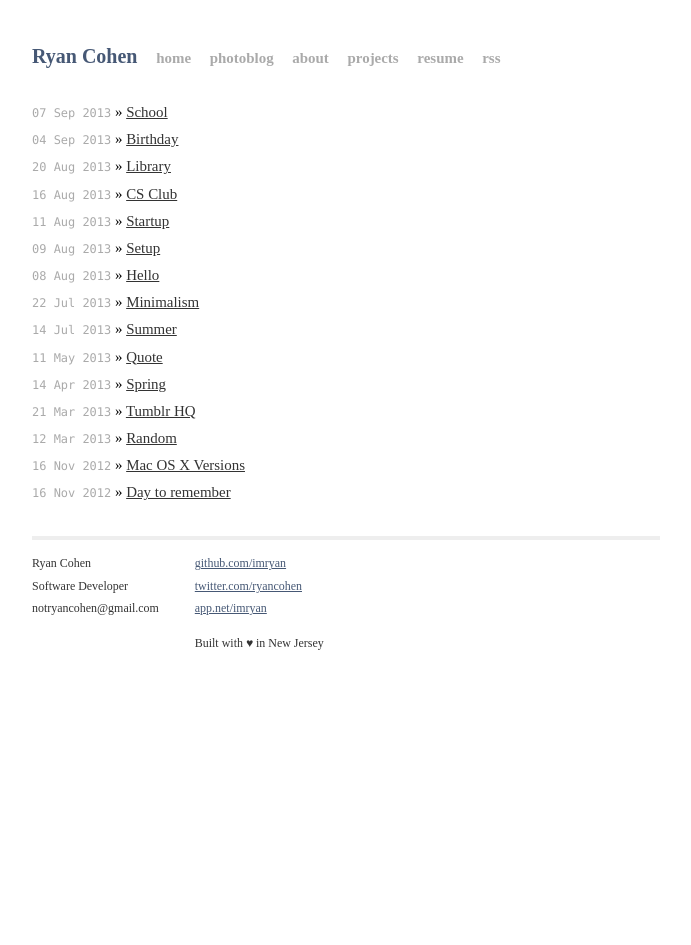
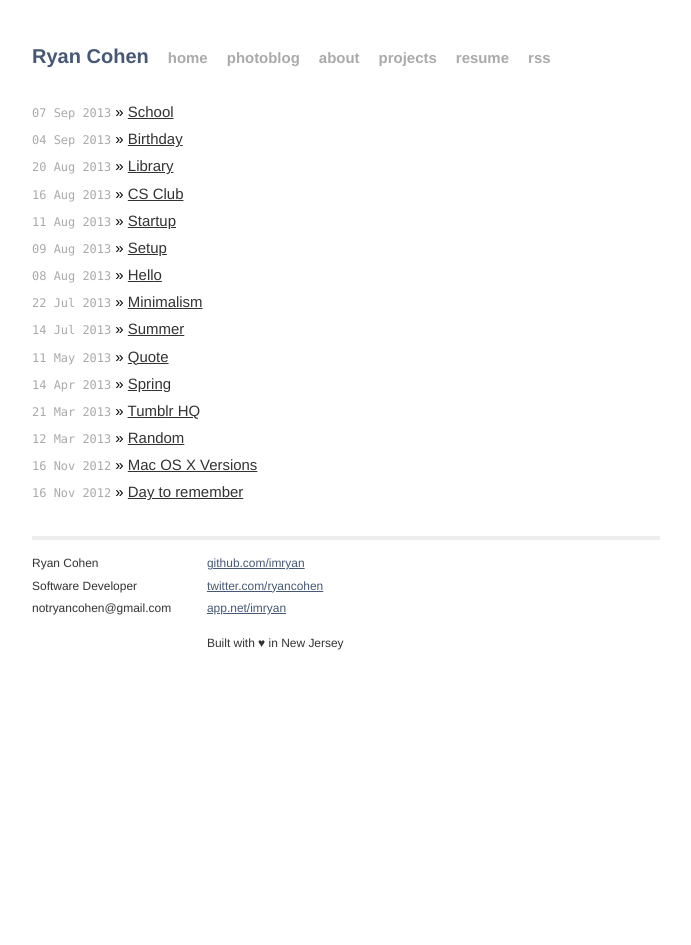
Before and after one commit to imryan/imryan.github.io, a Jekyll site: the page built from index.html, in a window 1280 px wide. Shown: the whole page, without its empty margins (294-985 px from the left). Built offline with Jekyll 4.4.1, drawn with Linux system fonts in a browser that asks for light colours; Markdown is read by kramdown in place of the engine named in the settings.

Commit message:
Changed Helvetica style (again)

```diff
--- a/css/main.css
+++ b/css/main.css
@@ -14,7 +14,7 @@ html, body { height: 100%; }
 
 body {
   background-color: white;
-  font: 12pt "HelveticaNeue-Light";
+  font: 12pt helvetica;
   font-size: small;
   text-align: center;
 }
```
